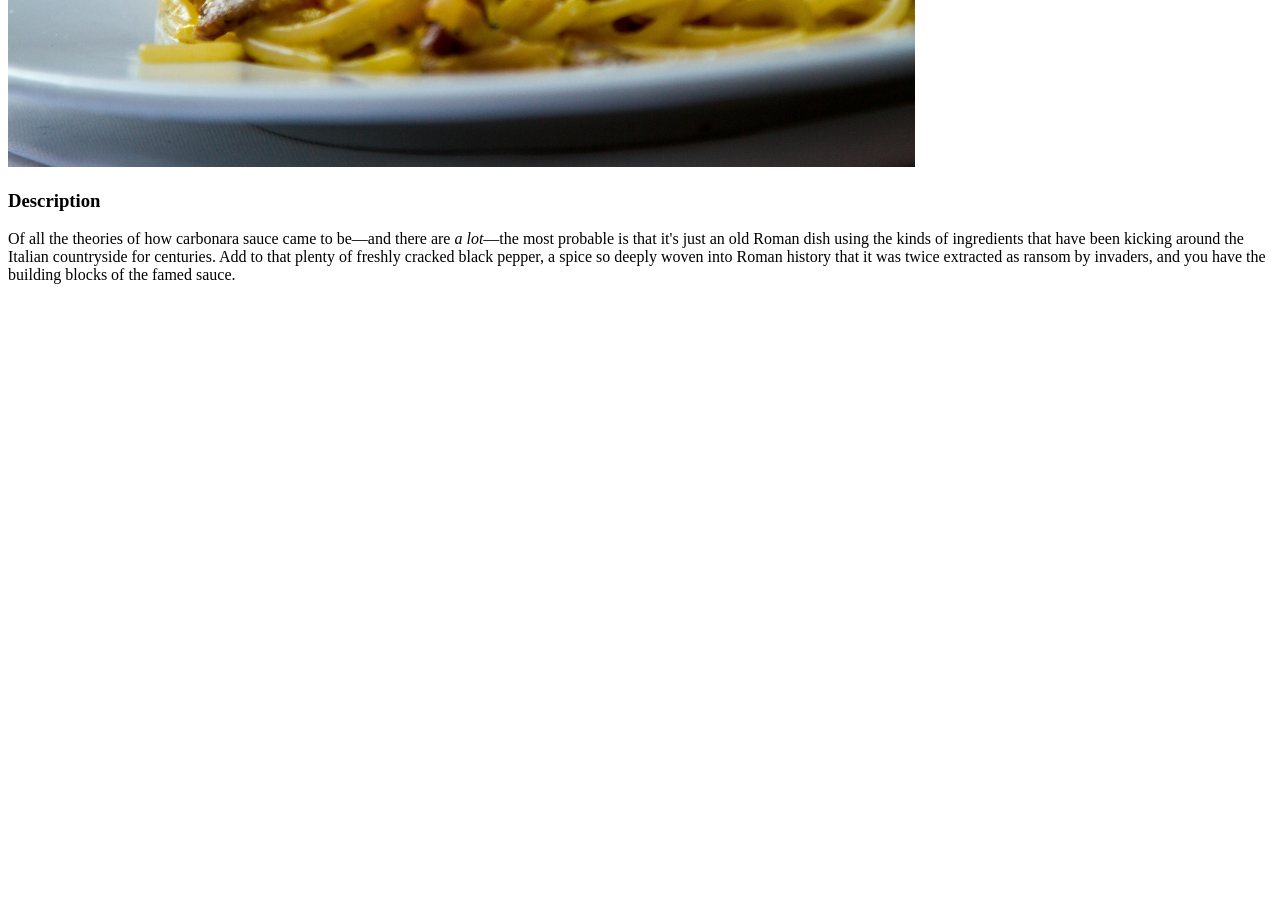
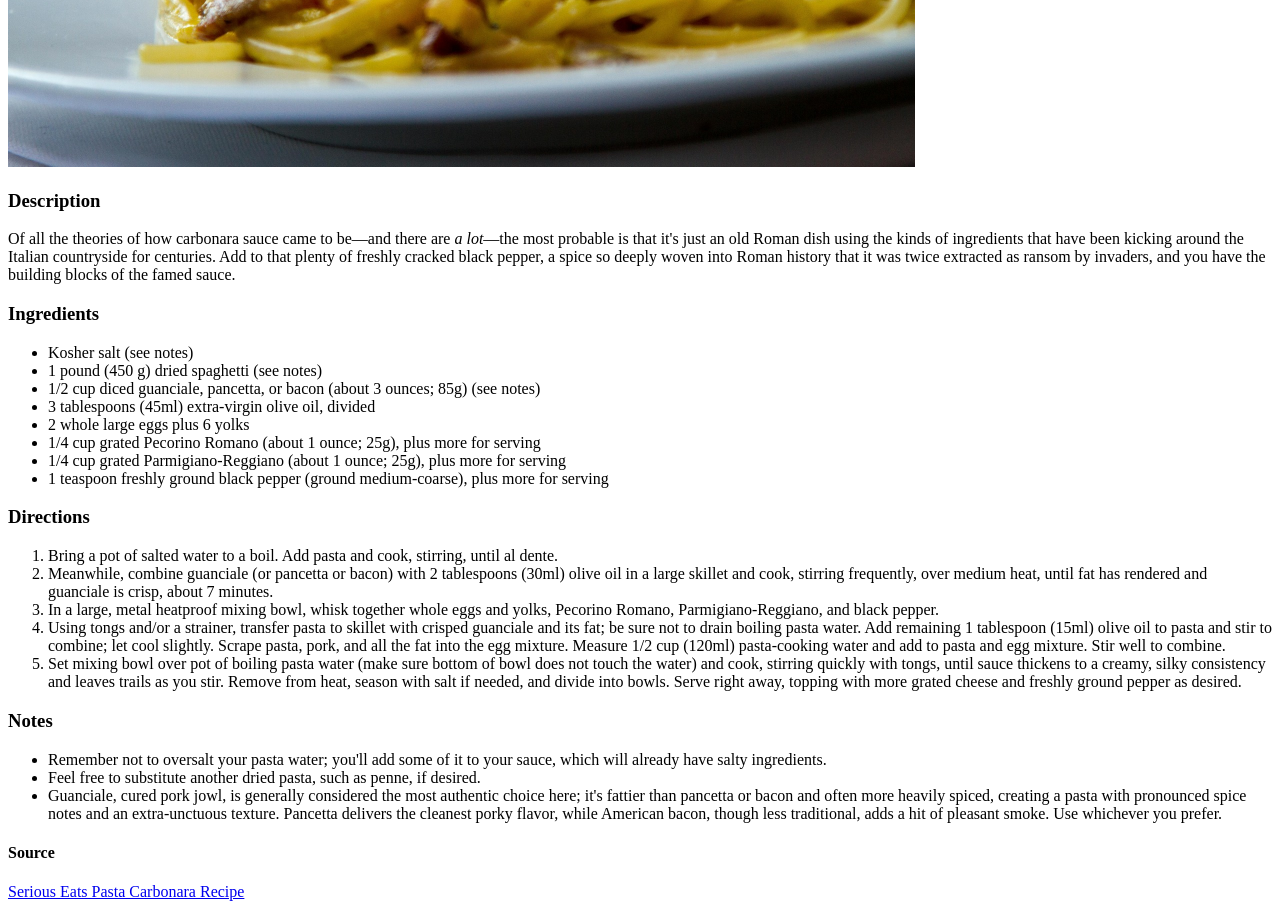
Before and after one commit to mb-nyc/odin-recipes, a plain HTML site: page recipes/carbonara.html in a window 1280 px wide. Shown: the part 544-1453 px from the top of the page. Before the commit the page ends 844 px from the top, so only its background shows below. Drawn offline with Linux system fonts and the light colour scheme.

Commit message:
Add content to carbonara recipe
Kind of need ingredients and steps for it to be a recipe.

```diff
--- a/recipes/carbonara.html
+++ b/recipes/carbonara.html
@@ -16,5 +16,39 @@
             black pepper, a spice so deeply woven into Roman history that it was twice extracted as ransom by
             invaders, and you have the building blocks of the famed sauce.
         </p>
+        <h3>Ingredients</h3>
+        <ul>
+            <li>Kosher salt (see notes)</li>
+            <li>1 pound (450 g) dried spaghetti (see notes)</li>
+            <li>1/2 cup diced guanciale, pancetta, or bacon (about 3 ounces; 85g) (see notes)</li>
+            <li>3 tablespoons (45ml) extra-virgin olive oil, divided</li>
+            <li>2 whole large eggs plus 6 yolks</li>
+            <li>1/4 cup grated Pecorino Romano (about 1 ounce; 25g), plus more for serving</li>
+            <li>1/4 cup grated Parmigiano-Reggiano (about 1 ounce; 25g), plus more for serving</li>
+            <li>1 teaspoon freshly ground black pepper (ground medium-coarse), plus more for serving</li>
+        </ul>
+        <h3>Directions</h3>
+        <ol>
+            <li>Bring a pot of salted water to a boil. Add pasta and cook, stirring, until al dente.</li>
+            <li>Meanwhile, combine guanciale (or pancetta or bacon) with 2 tablespoons (30ml) olive oil in a
+                large skillet and cook, stirring frequently, over medium heat, until fat has rendered and guanciale is crisp, about 7 minutes.</li>
+            <li>In a large, metal heatproof mixing bowl, whisk together whole eggs and yolks, Pecorino Romano, Parmigiano-Reggiano, and black pepper.</li>
+            <li>Using tongs and/or a strainer, transfer pasta to skillet with crisped guanciale and its fat; be sure not to drain boiling pasta water.
+                Add remaining 1 tablespoon (15ml) olive oil to pasta and stir to combine; let cool slightly. Scrape pasta, pork, and all the fat into
+                the egg mixture. Measure 1/2 cup (120ml) pasta-cooking water and add to pasta and egg mixture. Stir well to combine.</li>
+            <li>Set mixing bowl over pot of boiling pasta water (make sure bottom of bowl does not touch the water) and cook, stirring quickly with
+                tongs, until sauce thickens to a creamy, silky consistency and leaves trails as you stir. Remove from heat, season with salt if
+                needed, and divide into bowls. Serve right away, topping with more grated cheese and freshly ground pepper as desired.</li>
+        </ol>
+        <h3>Notes</h3>
+        <ul>
+            <li>Remember not to oversalt your pasta water; you'll add some of it to your sauce, which will already have salty ingredients.</li>
+            <li>Feel free to substitute another dried pasta, such as penne, if desired.</li>
+            <li>Guanciale, cured pork jowl, is generally considered the most authentic choice here; it's fattier than pancetta or bacon
+                and often more heavily spiced, creating a pasta with pronounced spice notes and an extra-unctuous texture. Pancetta delivers
+                the cleanest porky flavor, while American bacon, though less traditional, adds a hit of pleasant smoke. Use whichever you prefer.</li>
+        </ul>
+        <h4>Source</h4>
+        <a href="https://www.seriouseats.com/pasta-carbonara-sauce-recipe">Serious Eats Pasta Carbonara Recipe</a>
     </body>
 </html>
```
